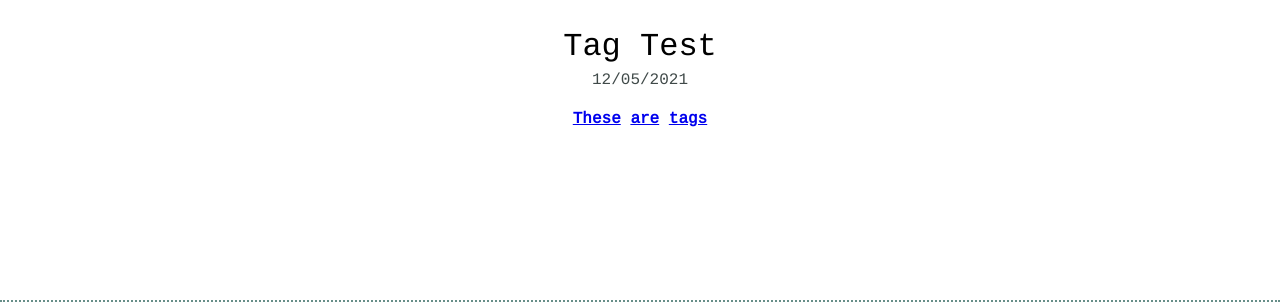
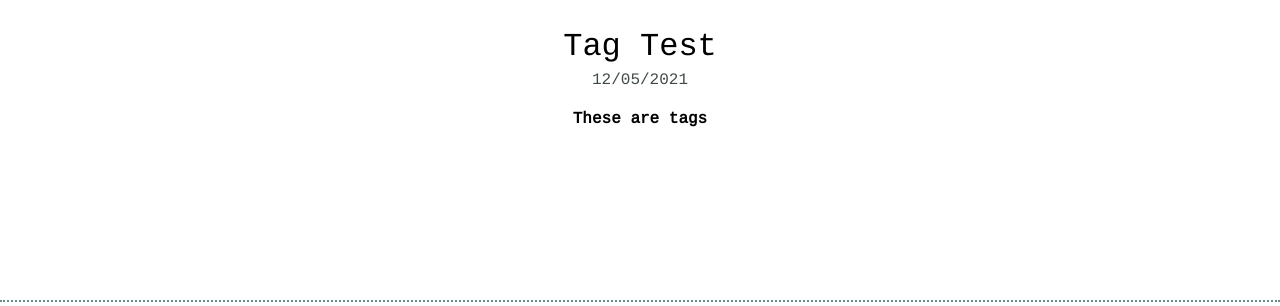
Before and after one commit to AlexEastwood/Techdegree-Project-5, a Flask app: page / in a window 1280 px wide. Shown: the part 262-568 px from the top of the page. Run offline with Flask 2, Linux system fonts and the light colour scheme.

Commit message:
clean up how tags display

```diff
--- a/Learning Journal/static/css/site.css
+++ b/Learning Journal/static/css/site.css
@@ -108,6 +108,10 @@ h3 {
 	font-family: 'Work Sans', serif;
 	font-weight: 600;
 	text-transform: uppercase;
+}
+h4 a {
+	text-decoration: none;
+	color: #000;
 }
 p {
 	line-height: 1.8em;
--- a/Learning Journal/templates/index.html
+++ b/Learning Journal/templates/index.html
@@ -8,11 +8,14 @@
             <article>
                 <h2><a href="{{url_for('detailed_entry', entry_id=entry.entry_id)}}">{{entry.title}}</a></h2>
                 <time datetime="{{entry.date}}">{{entry.date.strftime("%d/%m/%Y")}}</time>
+                {% if entry.get_tags() %}
                 <h4>
-                {% for tag in entry.get_tags() %}
-                <a href="{{url_for("tag_index", tag=tag.tag_name)}}">{{tag.tag_name}}</a>
-                {% endfor %}
+                    {% for tag in entry.get_tags() %}
+                    <a style="text-decoration: none; color: #000" href="{{url_for("tag_index", tag=tag.tag_name)}}">{{tag.tag_name}}</a>
+                    {% endfor %}
                 </h4>
+                {% endif %}
+
             </article>
             {% endfor %}
 
```
Also changed, not shown: Learning Journal/journal.db.
